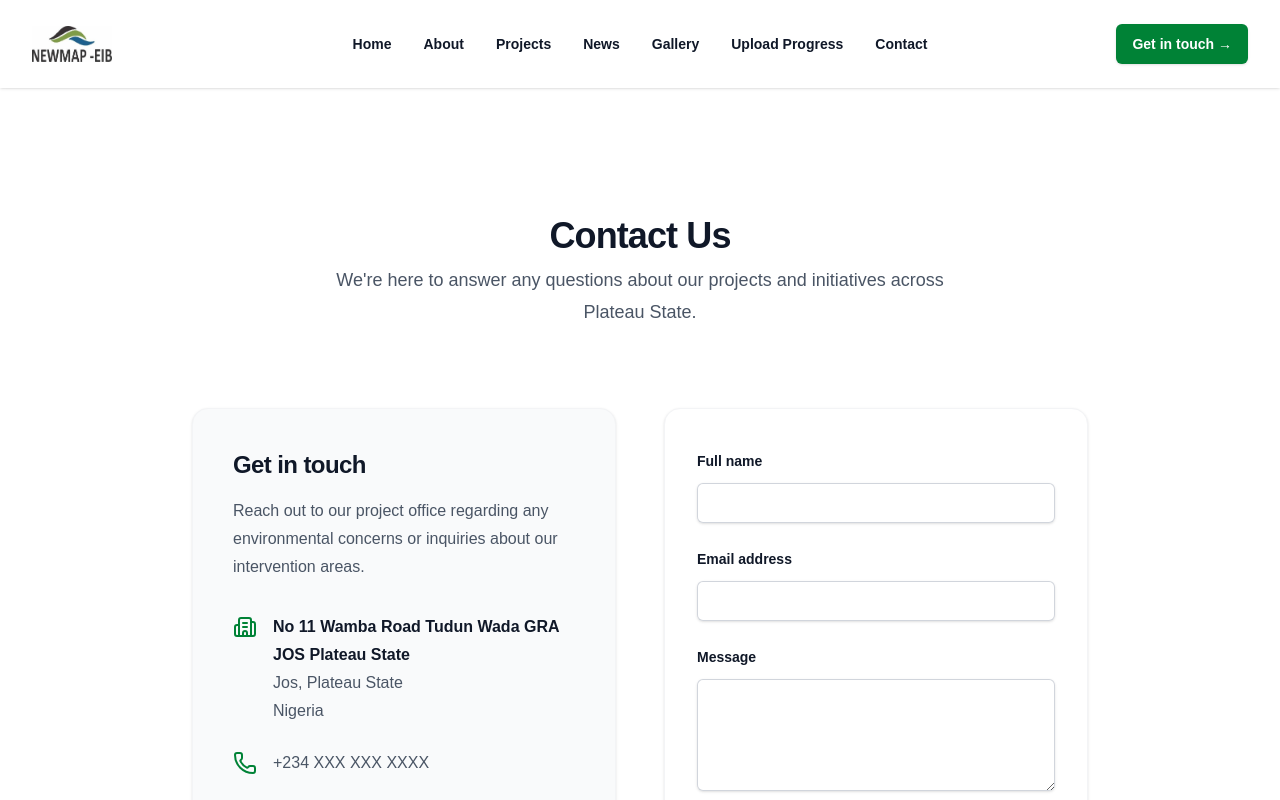
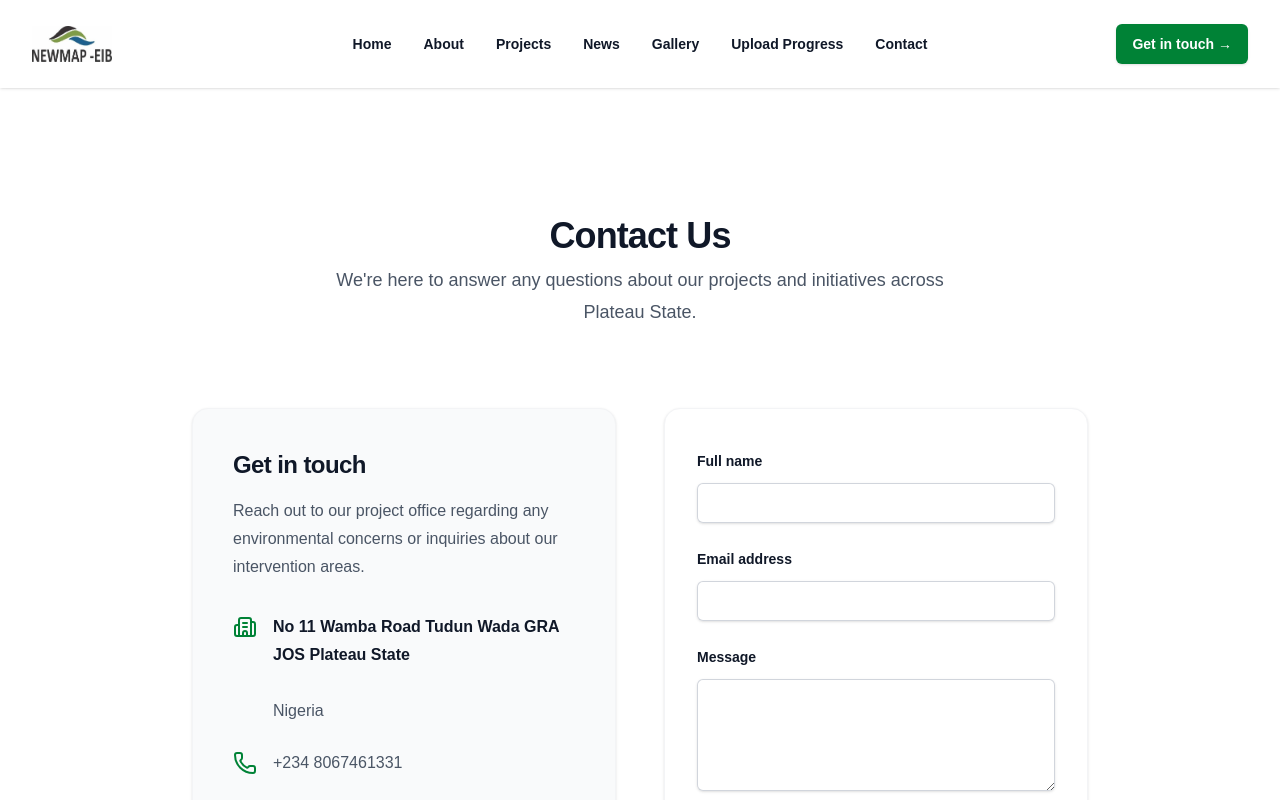
Before and after one commit to aziishaya7/NEWMAP-EIB-PLATEAU, a Next.js app: page /contact in a window 1280 px wide. Shown: the top 800 px of the page. Built offline with nearby package versions, Linux system fonts and the light colour scheme.

Commit message:
Update page.tsx

```diff
--- a/src/app/contact/page.tsx
+++ b/src/app/contact/page.tsx
@@ -26,7 +26,7 @@ export default function Contact() {
                 </dt>
                 <dd>
                   <p className="font-semibold text-gray-900">No 11 Wamba Road Tudun Wada GRA JOS Plateau State</p>
-                  Jos, Plateau State<br />
+                  <br />
                   Nigeria
                 </dd>
               </div>
@@ -37,7 +37,7 @@ export default function Contact() {
                 </dt>
                 <dd>
                   <a className="hover:text-green-700 hover:underline" href="tel:+234 8067461331">
-                    +234 XXX XXX XXXX
+                    +234 8067461331
                   </a>
                 </dd>
               </div>
```
